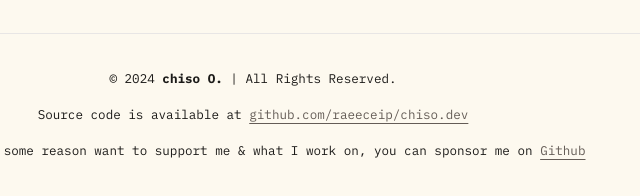
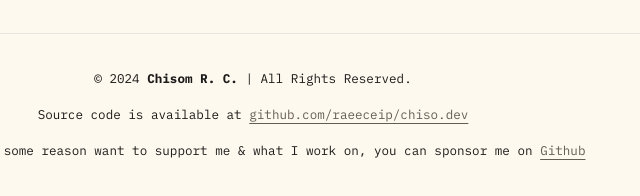
Before and after one commit to raeeceip/portfolio, an Astro site: page / in a window 1280 px wide. Shown: the part 1455-1651 px from the top of the page, 387-1027 px from the left. Built offline with nearby package versions, Linux system fonts and the light colour scheme; Astro itself is replaced by a stand-in of ours; some packages are replaced by stand-ins of ours; a web font is replaced by a local one.

Commit message:
footer change

```diff
--- a/src/components/layout/Footer.astro
+++ b/src/components/layout/Footer.astro
@@ -3,7 +3,7 @@
 <footer class="container text-sm leading-7 text-center pt-6 pb-12 px-6 space-y-3">
   <p>
     &copy; {new Date().getFullYear()}
-    <b>chiso O.</b> | All Rights Reserved.
+    <b>Chisom R. C.</b> | All Rights Reserved.
   </p>
 
   <p>
```
